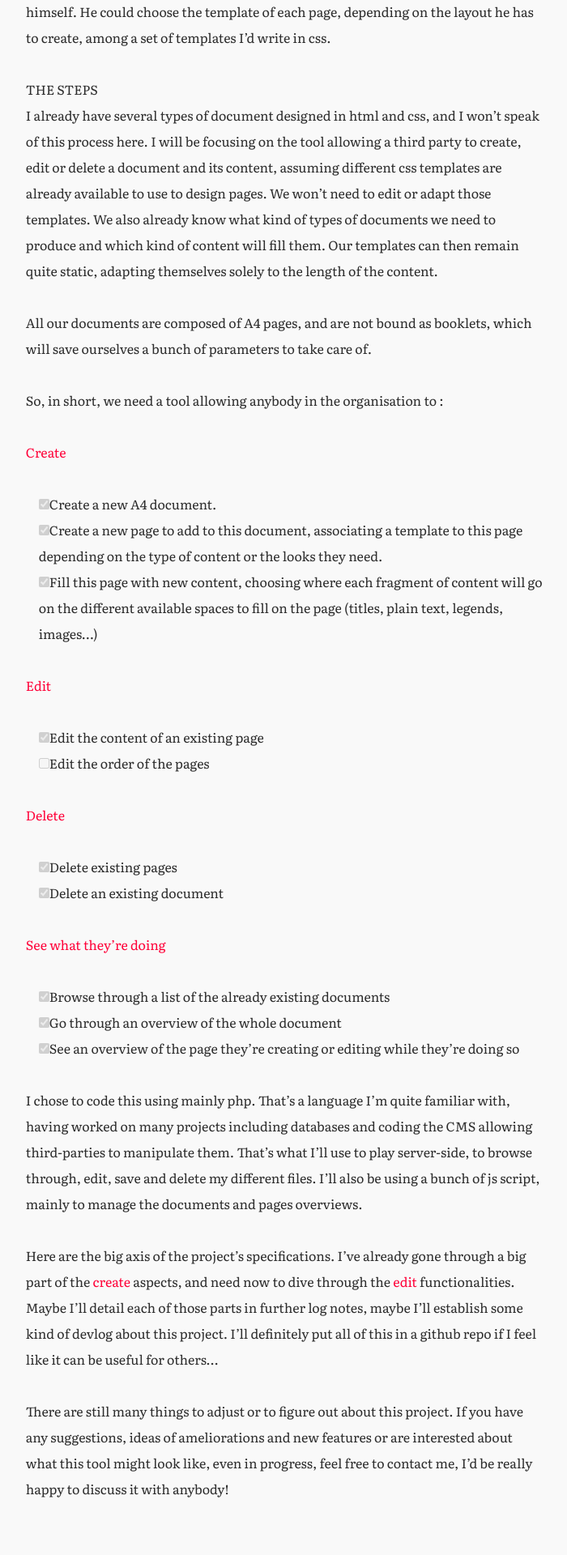
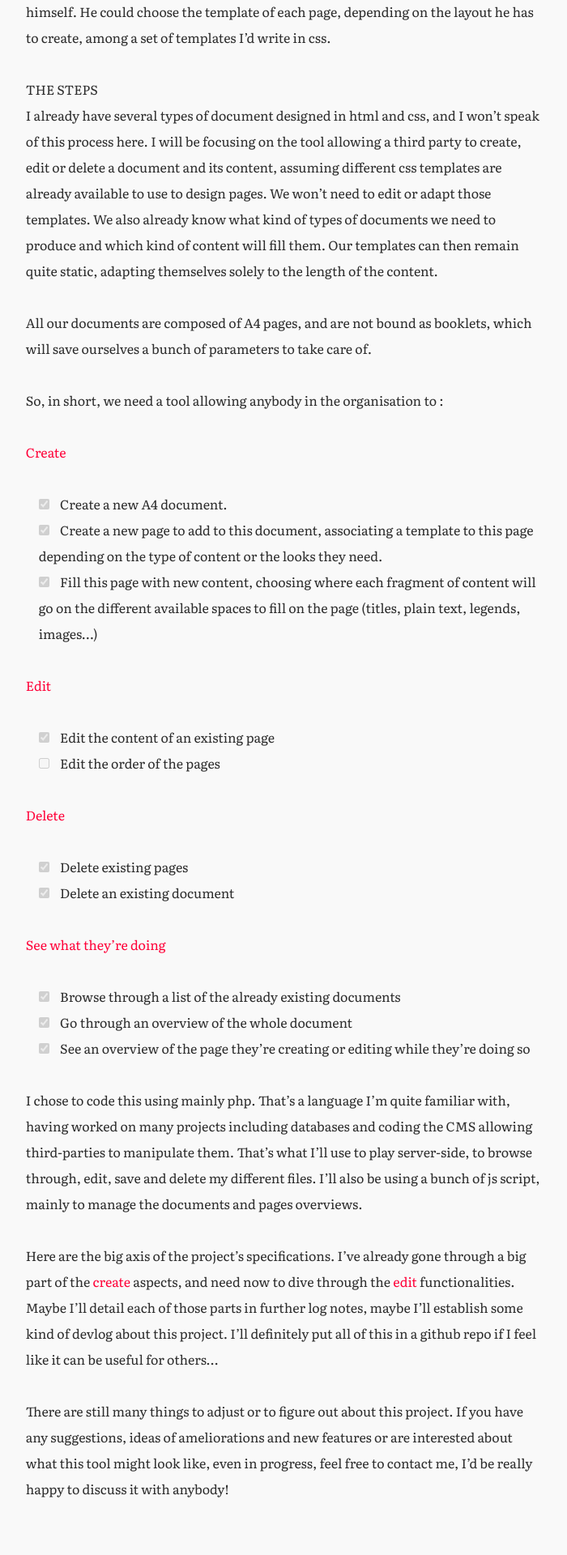
Before and after one commit to PQuod/dev_portfolio, a Jekyll site: the page built from en/log.markdown, in a window 1280 px wide. Shown: the part 1178-3098 px from the top of the page at 81% size, without its empty margins (466-1166 px from the left). Built offline with Jekyll 4.4.1, drawn with Linux system fonts in a browser that asks for light colours.

Commit message:
Update _base.scss

```diff
--- a/_sass/minima/_base.scss
+++ b/_sass/minima/_base.scss
@@ -76,7 +76,7 @@ ul{
 }
 
 .task-list-item-checkbox{
-  padding-right: 1em;
+  margin-right: 1em;
 }
 
 strong{
@@ -91,7 +91,6 @@ img{
 .colored{
   color:var(--cc2);
 }
-
 
 .footnote, .reversefootnote{
   color:var(--cc2);
```
